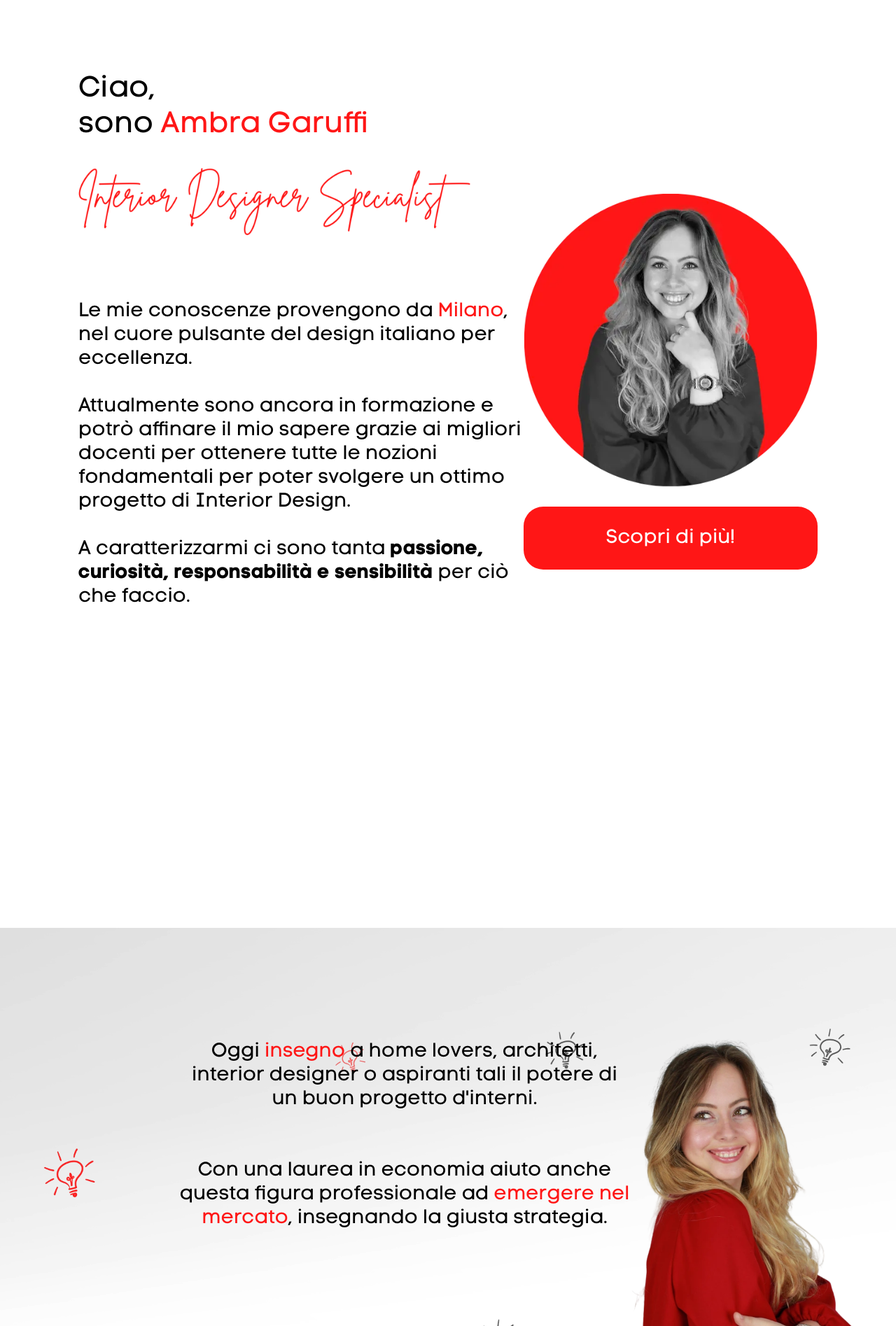
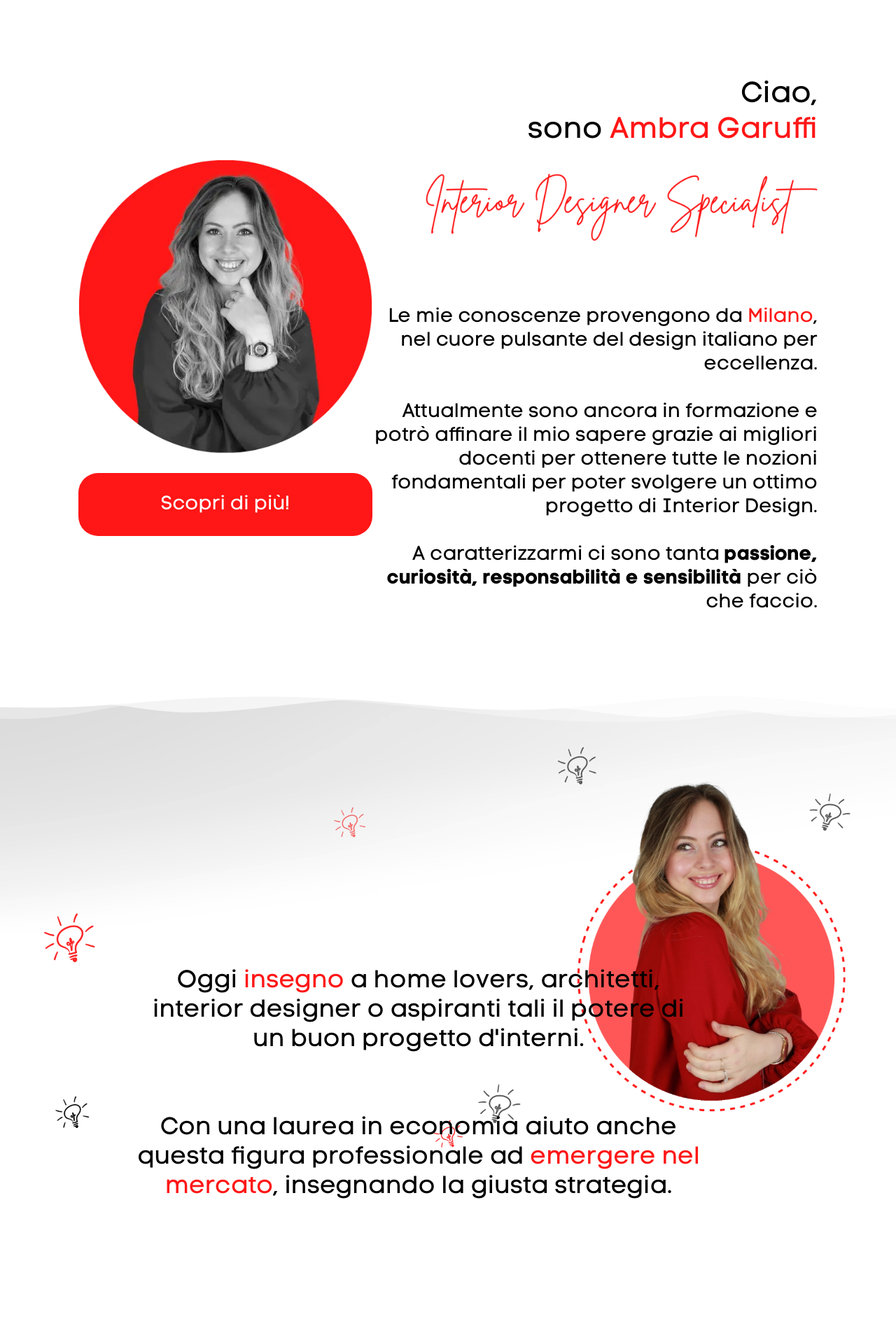
Before and after one commit to carlonoia96/landing-ambra, a React (Create React App) app: page / in a window 1280 px wide. Shown: the part 905-2800 px from the top of the page at 70% size. Built offline with nearby package versions, Linux system fonts and the light colour scheme.

Commit message:
prova con immagini nuove per il primo e terzo blocco

```diff
--- a/src/Home/Home.css
+++ b/src/Home/Home.css
@@ -63,14 +63,15 @@
     width: 21rem;
     height: 14rem;
     margin-bottom: -10rem;
-    margin-left: 51%;
+    margin-left: 12%;
 
   }
 
-  .block-2 .img:last-child {
+  .block-2 .img:first-child {
     background-image: url('../assets/images/ambra-cerchio.webp');
     height: 15rem;
-    background-position: right;
+    background-position: left;
+    margin-top: -4rem;
   }
 
   .block-2 {
@@ -81,11 +82,15 @@
     padding: 4rem;
   }
 
-  .block-2 > div:first-child {
+  .block-2 > div:last-child {
     width: 60%;
+    text-align: end;
+    display: flex;
+    flex-direction: column;
+    align-items: flex-end;
   }
 
-  .block-2 > div:last-child {
+  .block-2 > div:first-child {
     width: 40%;
   }
 
@@ -100,7 +105,7 @@
 
   .block-2 .btn {
     margin-top: 16rem;
-    justify-content: flex-end;
+    justify-content: flex-start;
   }
 
   .block-2 .btn p {
@@ -112,17 +117,18 @@
   }
 
   .block-3 {
-    background-image: url('../assets/images/ambra-lampadine.webp');
-    background-position: bottom;
+    background-image: url('../assets/images/ambra-lampadine2.webp');
+    background-position: top;
     background-repeat: no-repeat;
     background-size: contain;
     position: relative;
   }
 
   .block-3 > .container {
-    width: 23rem;
-    padding-top: 18rem;
-    margin-left: 20%;
+    width: 29rem;
+    padding-top: 14rem;
+    margin-left: 15%;
+    font-size: 1.25rem;
   }
 
   .block-3 > .svg{
@@ -146,6 +152,25 @@
 
   .block-5 .postCard-1 {
     margin-left: 28rem;
+  }
+
+  .block-5{
+    position: relative;
+  }
+
+  .block-5 > .svg{
+    transform: rotatey(180deg);
+    width: 120vw;
+    height: 1.5rem;
+    position: absolute;
+    top: 0%;
+    left: -5rem;
+  }
+
+  .block-5 svg{
+    height: 100%;
+    width: 100%;
+    fill: white;
   }
 
   .block-5 > .container {
@@ -194,8 +219,8 @@
   }
 
   .block-6 > .container {
-    width: 26rem;
-    font-size: 1.5rem;
+    width: 22rem;
+    font-size: 1.25rem;
     margin-left: -22rem;
   }
 
--- a/src/Home/Home.tsx
+++ b/src/Home/Home.tsx
@@ -3,7 +3,7 @@
 
 //immagini
 import ambraHomeMobile from '../assets/images/ambra-home-mobile.webp'
-import ambraHome from '../assets/images/ambra-home.webp'
+import ambraHome from '../assets/images/ambra-home2.webp'
 // import pareteVerde from '../assets/images/risorse.webp'
 import pareteVerde from '../assets/images/risorse.webp'
 import waves from '../assets/images/waves.svg'
@@ -25,6 +25,13 @@
                     </div>
                 </div>
                 <div className={"block-2"}>
+                    <div className={"img hide-on-mobile"}>
+                        <div className={"btn text-align-center "}>
+                            <a href={"/aboutme"} target={"_blank"}>
+                                <p className={"white bk-red"}>Scopri di più!</p>
+                            </a>
+                        </div>
+                    </div>
                     <div className={"container"}>
                         <p className={"title"}>
                             Ciao,
@@ -52,13 +59,6 @@
                                 <p className={"white bk-red"}>Scopri di più!</p>
                             </div>
                         </a>
-                    </div>
-                    <div className={"img hide-on-mobile"}>
-                        <div className={"btn text-align-center "}>
-                            <a href={"/aboutme"} target={"_blank"}>
-                                <p className={"white bk-red"}>Scopri di più!</p>
-                            </a>
-                        </div>
                     </div>
                 </div>
                 <div className={"block-3"}>
@@ -89,6 +89,16 @@
                     <div className={"img"}/>
                 </div>
                 <div className={"block-5 bk-gray"}>
+                    <div className={"svg hide-on-mobile"}>
+                        <svg xmlns="http://www.w3.org/2000/svg" viewBox="0 0 1000 100" preserveAspectRatio="none">
+                            <path className="elementor-shape-fill" opacity="0.33"
+                                  d="M473,67.3c-203.9,88.3-263.1-34-320.3,0C66,119.1,0,59.7,0,59.7V0h1000v59.7 c0,0-62.1,26.1-94.9,29.3c-32.8,3.3-62.8-12.3-75.8-22.1C806,49.6,745.3,8.7,694.9,4.7S492.4,59,473,67.3z"></path>
+                            <path className="elementor-shape-fill" opacity="0.66"
+                                  d="M734,67.3c-45.5,0-77.2-23.2-129.1-39.1c-28.6-8.7-150.3-10.1-254,39.1 s-91.7-34.4-149.2,0C115.7,118.3,0,39.8,0,39.8V0h1000v36.5c0,0-28.2-18.5-92.1-18.5C810.2,18.1,775.7,67.3,734,67.3z"></path>
+                            <path className="elementor-shape-fill"
+                                  d="M766.1,28.9c-200-57.5-266,65.5-395.1,19.5C242,1.8,242,5.4,184.8,20.6C128,35.8,132.3,44.9,89.9,52.5C28.6,63.7,0,0,0,0 h1000c0,0-9.9,40.9-83.6,48.1S829.6,47,766.1,28.9z"></path>
+                        </svg>
+                    </div>
                     <div className={"container"}>
 
                         <Postcard
```
Also changed, not shown: src/assets/images/ambra-home2.webp (added), src/assets/images/ambra-lampadine2.webp (added).
